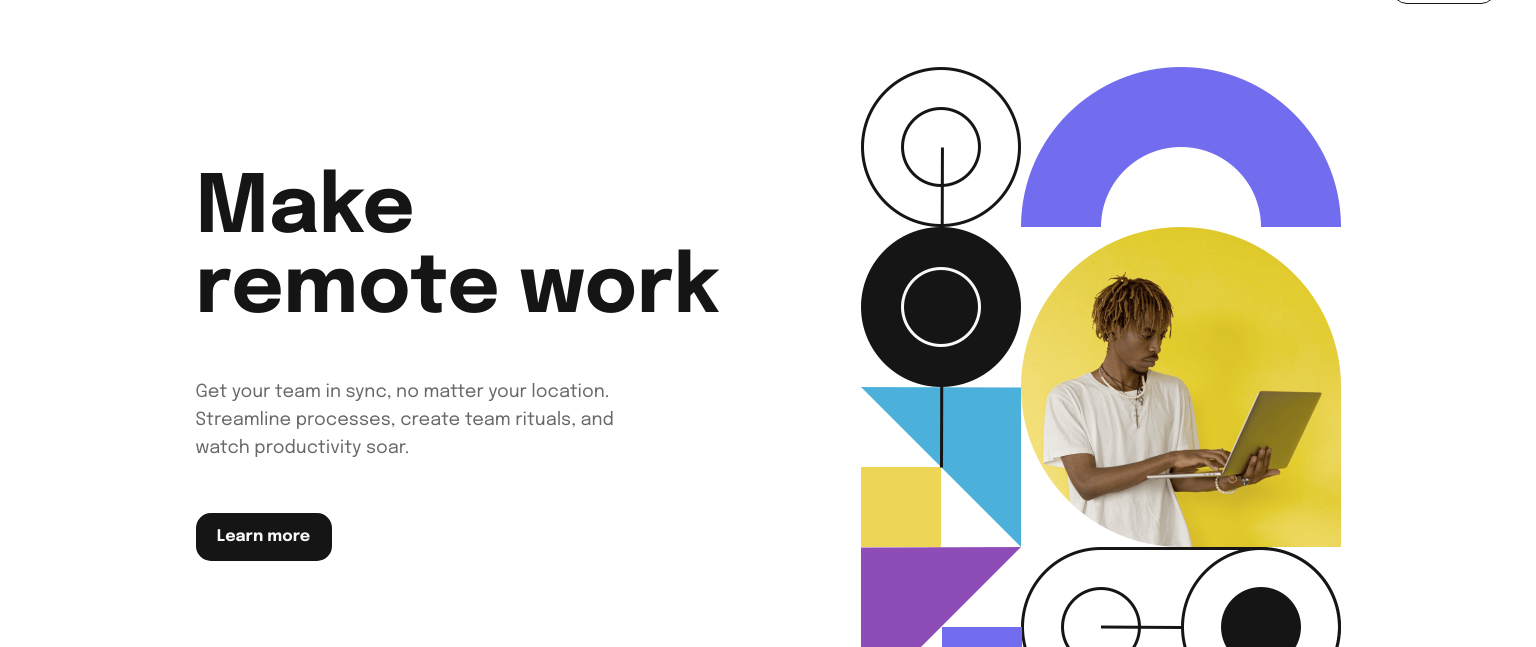
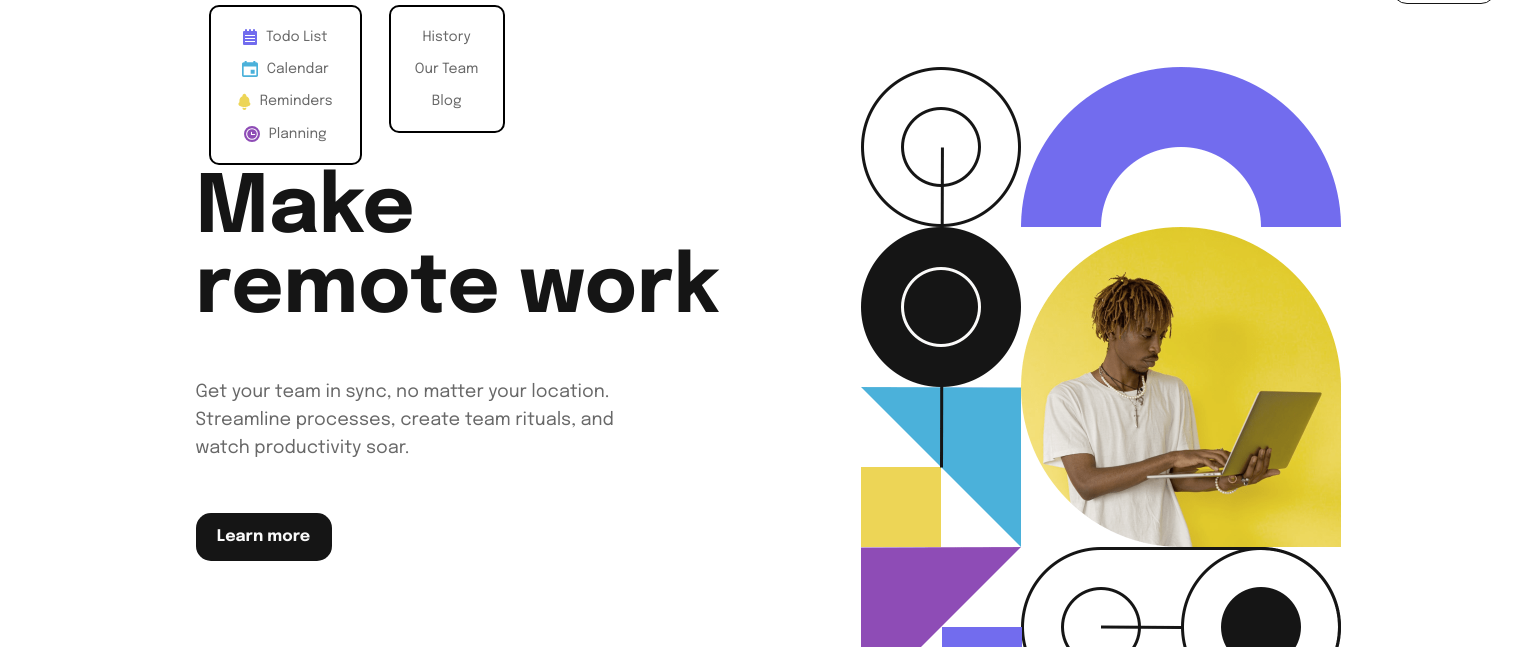
Before and after one commit to simplenough/Intro-Section-With-Dropdown, a plain HTML site: page index.html in a window 1536 px wide. Shown: the part 58-705 px from the top of the page. Drawn offline with Linux system fonts and the light colour scheme.

Commit message:
:construction: sub menu styling for desktop

```diff
--- a/styles/desktop.css
+++ b/styles/desktop.css
@@ -32,6 +32,35 @@
     margin-top: 0;
 
     flex-direction: row;
+  }
+
+  .mobile-sub-menu {
+    position: absolute;
+  }
+
+  #featureSubMenu,
+  #companySubMenu {
+    display: flex;
+    align-items: center;
+    justify-content: center;
+
+    background-color: var(--pure-white);
+    border: solid black 2px;
+    border-radius: 10px;
+  }
+
+  #featureSubMenu {
+    width: 153px;
+    height: 160px;
+
+    margin: 30px 0 0 -80px;
+  }
+
+  #companySubMenu {
+    width: 116px;
+    height: 128px;
+
+    margin: 30px 0 0 100px;
   }
 
   .mobile-register-button {
```
